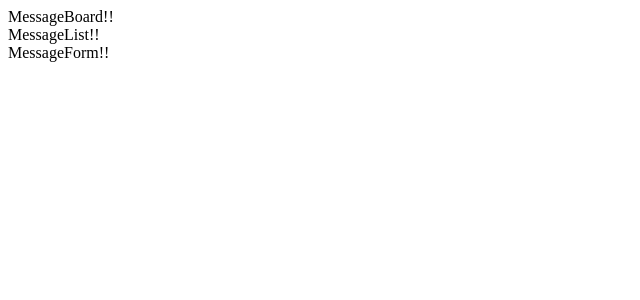
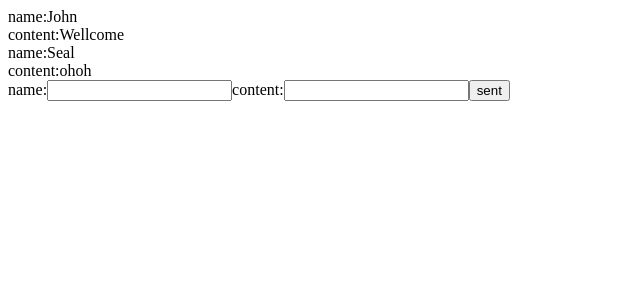
Before and after one commit to Vanilla666/React_message, a React (Create React App) app: page / in a window 1280 px wide. Shown: the top 300 px of the page, without its empty margins (0-640 px from the left). Built offline with nearby package versions, Linux system fonts and the light colour scheme.

Commit message:
留言板

```diff
--- a/src/component/MessageBoard/MessageBoard.js
+++ b/src/component/MessageBoard/MessageBoard.js
@@ -6,16 +6,26 @@ class MessageBoard extends Component{
     constructor(props){
         super(props);//繼承props
         this.state = {
-
+            item:[{name:'John',content:'Wellcome'},{name:'Seal',content:'ohoh'}],
         };//內部自定義的變數
     }
+
+    handleItem = (inputMessage) => {
+        let currentMessage=this.state.item; //一開始有資料先丟入陣列
+        currentMessage.push(inputMessage); //接收丟入的值
+        this.setState({ //改變內部變數
+            item:currentMessage,
+        });
+    }
+
     render(){
+        const {handleItem} = this;
         return (
 
             <div>
-                  MessageBoard!!
-                  <MessageList/>
-                  <MessageForm/>
+
+                  <MessageList item={this.state.item} />
+                  <MessageForm sss={handleItem} /> {/* 左邊是props */}
             </div>
         );
     }
--- a/src/component/MessageBoard/MessageForm.js
+++ b/src/component/MessageBoard/MessageForm.js
@@ -4,14 +4,40 @@ class MessageForm extends Component{
     constructor(props){
         super(props);//繼承props
         this.state = {
-
+            name:'',
+            content:'',
         };//內部自定義的變數
     }
-    render(){
-        return (
+
+    handleName = (event) => {
+        this.setState({
+            name: event.target.value
+        });//改變 State name
+        console.log('name: ',this.state.name);
+    }
+
+    handleContent = (event) => {
+        this.setState({
+            content: event.target.value
+        });
+        console.log('content: ',this.state.content);
+    }
+
+    handleSumit = () => { //箭頭函數這樣就不用this綁定
+        let inputMessage={name:this.state.name,content:this.state.content};//輸出現在的name content
+        this.props.sss(inputMessage); // handleItem外部處理
+    }
+
+    render(){//生命週期 負責炫覽畫面的
+        const {handleName,handleContent,handleSumit} = this;
+        return ( //負責輸出的內容
 
             <div>
-                  MessageForm!!
+                 name:
+                 <input onChange={handleName}></input>
+                 content:
+                 <input onChange={handleContent}></input>
+                 <button onClick={handleSumit}>sent</button>
             </div>
         );
     }
--- a/src/component/MessageBoard/MessageList.js
+++ b/src/component/MessageBoard/MessageList.js
@@ -8,10 +8,17 @@ class MessageList extends Component{
         };//內部自定義的變數
     }
     render(){
+        const messages = this.props.item;//接收外部item
+        const message = messages.map( (m,index) => //(當前內容,索引值)
+            <div key={index}>
+                name:{m.name}<br/>
+                content:{m.content}
+            </div>
+        );
         return (
 
             <div>
-                  MessageList!!
+                 {message} {/* 最後炫覽的變數 */}
             </div>
         );
     }
```
